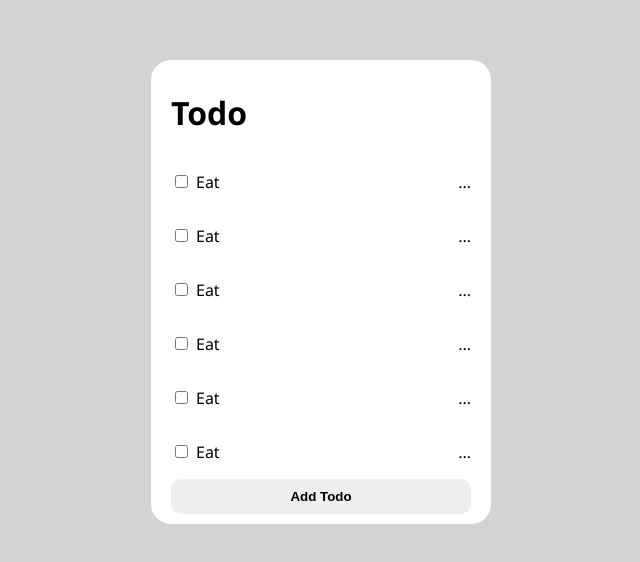
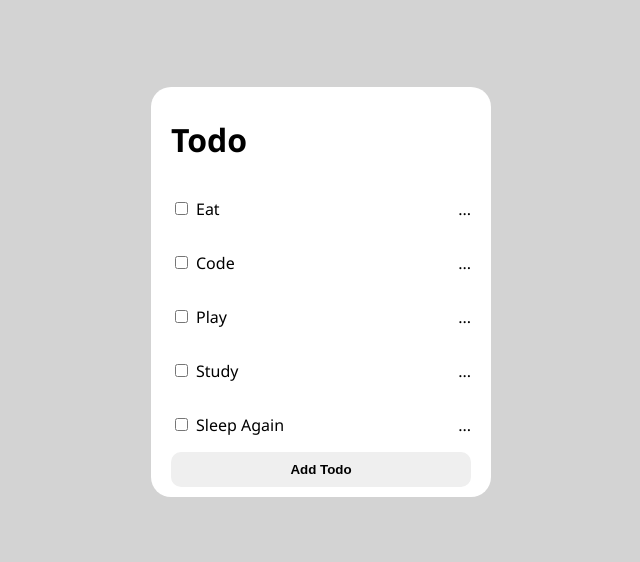
Before and after one commit to narendrak2281/React, a React (Create React App) app: page / in a window 1280 px wide. Shown: the part 108-670 px from the top of the page, without its empty margins (319-959 px from the left). Built offline with nearby package versions, Linux system fonts and the light colour scheme.

Commit message:
pass dynamic props/parameter to make text generic

```diff
--- a/src/App.js
+++ b/src/App.js
@@ -8,12 +8,11 @@
   return (
     <div className="todo-container">
       <Header/>
-      <TodoItem/>
-      <TodoItem/>
-      <TodoItem/>
-      <TodoItem/>
-      <TodoItem/>
-      <TodoItem/>
+      <TodoItem text="Eat"/>
+      <TodoItem text="Code"/>
+      <TodoItem text="Play"/>
+      <TodoItem text="Study"/>
+      <TodoItem text="Sleep Again"/>
       <Button/>
     </div>
   );
--- a/src/components/TodoItem.jsx
+++ b/src/components/TodoItem.jsx
@@ -1,12 +1,12 @@
 import React from "react";
 
-const  TodoItem = () =>
+const  TodoItem = (parameter) =>
 {
     return (
         <li className="todo-item">
             <span>
                 <input type="checkbox" />
-                <span className="todo-item-text">Eat</span>
+                <span className="todo-item-text">{parameter.text}</span>
             </span>
             <p>...</p>
         </li>
```
